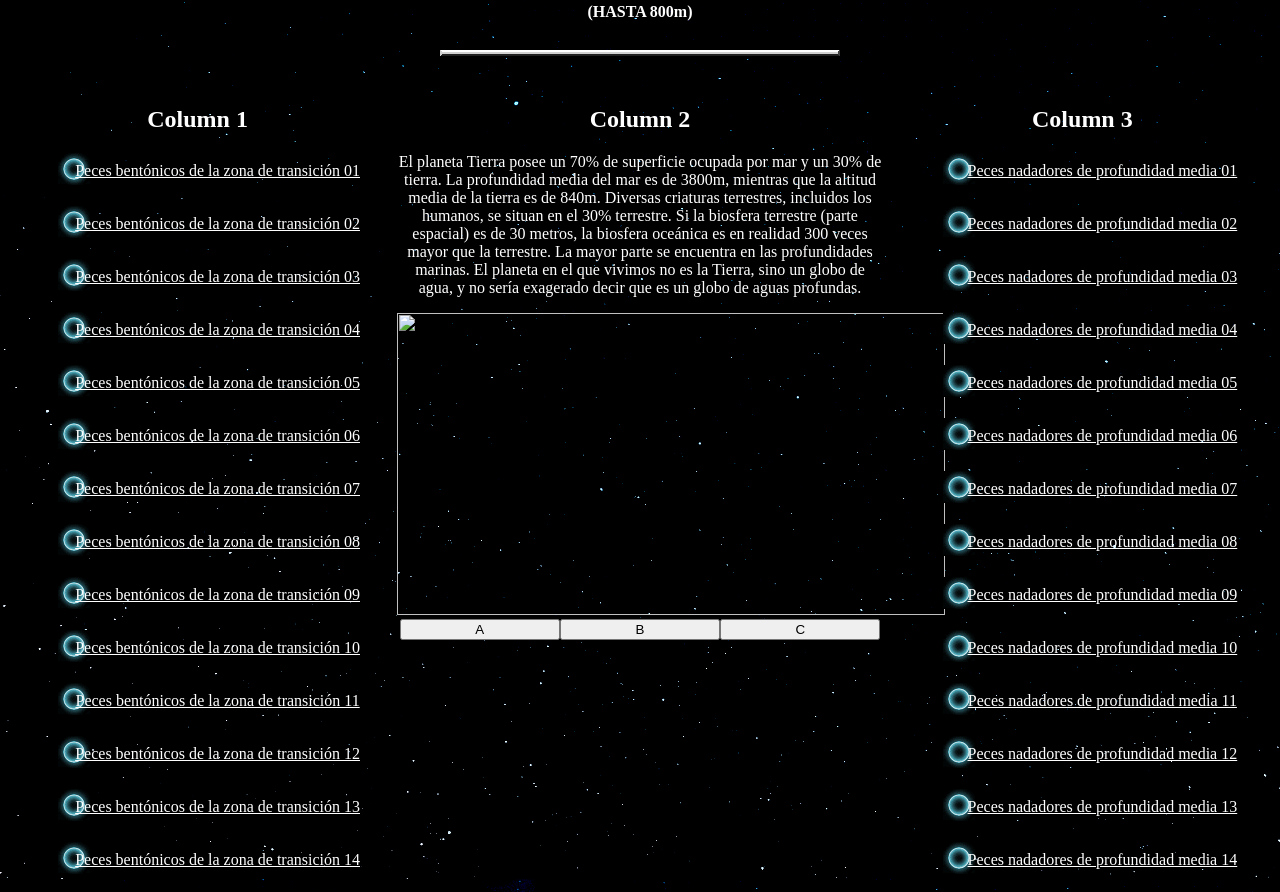
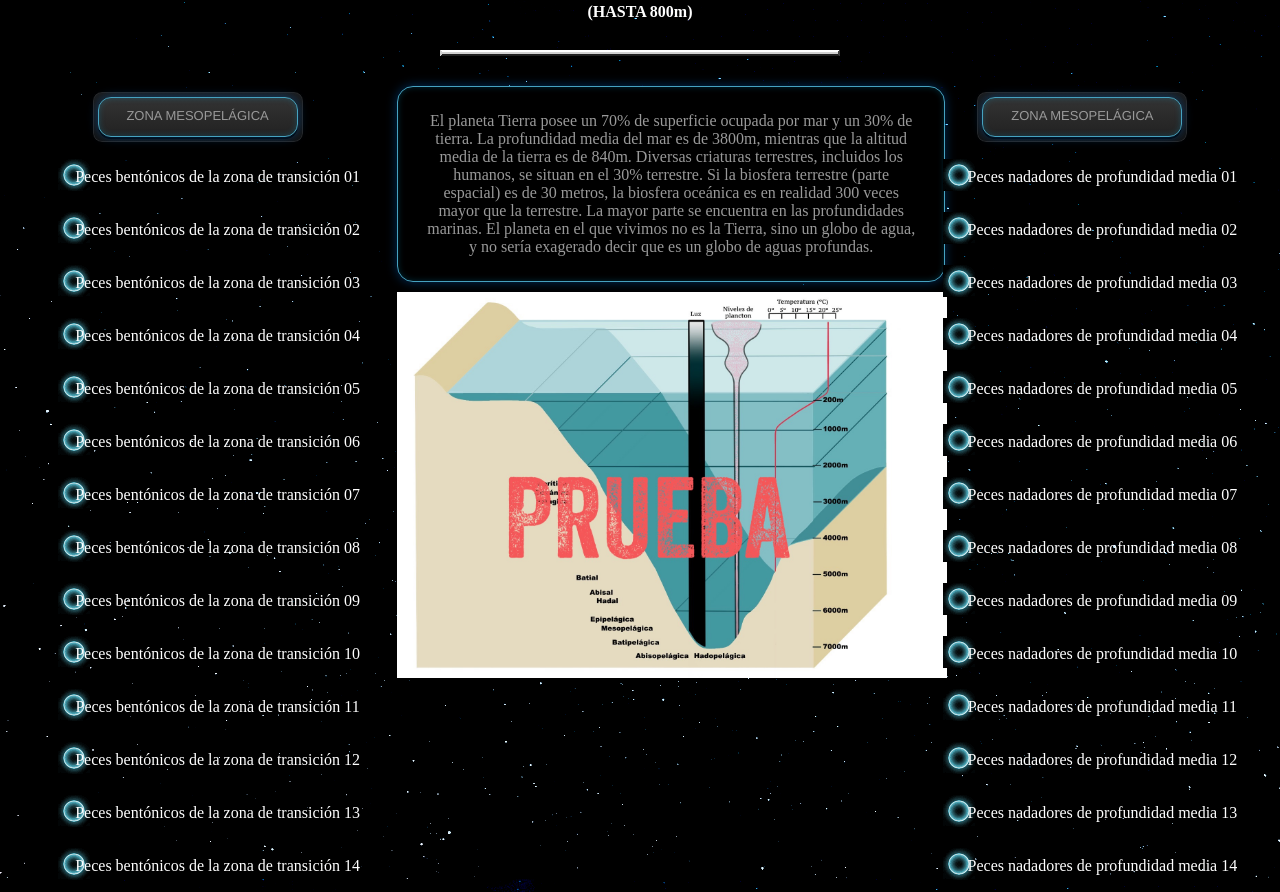
Before and after one commit to imc89/ABYSSE, a plain HTML site: page src/galleries/gallery_1/gallery.html in a window 1280 px wide. Shown: the part 120-1012 px from the top of the page. Drawn offline with Linux system fonts and the light colour scheme.

Commit message:
upgrade: new styles for gallery1 and new translations.

```diff
--- a/src/galleries/style.css
+++ b/src/galleries/gallery1-styles.css
@@ -13,12 +13,23 @@ body {
     color: #fff;
 }
 
+.gallery-img {
+    width: 550px
+}
+
+.gallery-info {
+    width: 548px;
+    margin-bottom: 10px;
+}
+
+
 .column {
     float: left;
     padding: 10px;
 }
 
-.left, .right {
+.left,
+.right {
     width: 30%;
     text-align: center;
     /* background-color:#aaa; */
@@ -39,15 +50,19 @@ body {
 
 li {
     line-height: 35px;
-    background:  url('../../img/icons_and_labels/list.gif') 0 0 no-repeat;
+    background: url('../../img/icons_and_labels/list.gif') 0 0 no-repeat;
     list-style-type: none;
 }
 
-a {color: #fff;}
+a {
+    color: #fff;
+    text-decoration: none;
+}
 
 a:hover {
     cursor: url('https://i.im.ge/2023/07/29/95F7aX.C5.png') 32 32, auto;
 }
+
 #home:hover {
     cursor: url('https://i.im.ge/2023/07/29/95F7aX.C5.png') 32 32, auto;
 }
--- a/src/galleries/gallery_1/gallery.html
+++ b/src/galleries/gallery_1/gallery.html
@@ -1,76 +1,115 @@
 <!DOCTYPE html>
 <html lang="en">
+
 <head>
     <meta charset="UTF-8">
     <meta name="viewport" content="width=device-width, initial-scale=1.0">
     <link rel="stylesheet" href="../../styles/mainstyles.css">
-    <link rel="stylesheet" href="../style.css">
+    <link rel="stylesheet" href="../../styles/button-style.css">
+    <link rel="stylesheet" href="../gallery1-styles.css">
+
     <script src="../../scripts/imgSwitch.js"></script>
-    <title>Document</title>
+    <title>ABYSSE_GALLERY_1</title>
 </head>
+
 <body>
-    <h1 style="text-align: center;">ZONA 1</h1>
-    <h3 style="text-align: center;">PECES DE AGUAS PROFUNDAS </h3>
-    <h4 style="text-align: center;">(HASTA 800m)</h4>
+    <h1 style="text-align: center;" data-i18n-key="area-gallery.1">ZONA 1</h1>
+    <h3 style="text-align: center;" data-i18n-key="title-gallery.1">PECES DE AGUAS PROFUNDAS </h3>
+    <h4 style="text-align: center;" data-i18n-key="subtitle-gallery.1">(HASTA 800m)</h4>
     <p style="text-align: center;"><img src="../../../img/icons_and_labels/line.gif" width="400" height="6"></p>
     <p class="topcorner">
-        <a onclick="window.location.href='../../../index.html'">
+        <!-- <a onclick="window.location.href='../../../index.html'">
             <img class="change-cursor" src="../../../img/move/home_1.png" width="240" height="90" name="home"
                 onmouseout="imgSwitch('home', '../../../img/move/home_1.png');"
                 onmouseover="imgSwitch('home', '../../../img/move/home_2.png');" />
-        </a>
+        </a> -->
+        <div class="light-button topcorner">
+            <button class="glow-button change-cursor" onclick="window.location.href='../../../index.html'"> HOME
+            </button>
+        </div>
     </p>
     <div class="row">
         <div class="column left">
-        <h2>Column 1</h2>
+            <div class="light-title">
+                <p class="glow-title" data-i18n-key="area-gallery-list.1">ZONA MESOPELÁGICA</p>
+            </div>
             <ul>
-            <li><a href="./A_mesopelagic/a_mesopelagic01.html">Peces bentónicos de la zona de transición 01</a></li><br>
-            <li><a href="./A_mesopelagic/a_mesopelagic02.html">Peces bentónicos de la zona de transición 02</a></li><br>
-            <li><a href="./A_mesopelagic/a_mesopelagic03.html">Peces bentónicos de la zona de transición 03</a></li><br>
-            <li><a href="./A_mesopelagic/a_mesopelagic04.html">Peces bentónicos de la zona de transición 04</a></li><br>
-            <li><a href="./A_mesopelagic/a_mesopelagic05.html">Peces bentónicos de la zona de transición 05</a></li><br>
-            <li><a href="./A_mesopelagic/a_mesopelagic06.html">Peces bentónicos de la zona de transición 06</a></li><br>
-            <li><a href="./A_mesopelagic/a_mesopelagic07.html">Peces bentónicos de la zona de transición 07</a></li><br>
-            <li><a href="./A_mesopelagic/a_mesopelagic08.html">Peces bentónicos de la zona de transición 08</a></li><br>
-            <li><a href="./A_mesopelagic/a_mesopelagic09.html">Peces bentónicos de la zona de transición 09</a></li><br>
-            <li><a href="./A_mesopelagic/a_mesopelagic10.html">Peces bentónicos de la zona de transición 10</a></li><br>
-            <li><a href="./A_mesopelagic/a_mesopelagic11.html">Peces bentónicos de la zona de transición 11</a></li><br>
-            <li><a href="./A_mesopelagic/a_mesopelagic12.html">Peces bentónicos de la zona de transición 12</a></li><br>
-            <li><a href="./A_mesopelagic/a_mesopelagic13.html">Peces bentónicos de la zona de transición 13</a></li><br>
-            <li><a href="./A_mesopelagic/a_mesopelagic14.html">Peces bentónicos de la zona de transición 14</a></li><br>
-            <li><a href="./A_mesopelagic/a_mesopelagic15.html">Peces bentónicos de la zona de transición 15</a></li><br>
-            <li><a href="./A_mesopelagic/a_mesopelagic16.html">Peces bentónicos de la zona de transición 16</a></li><br>
-            <li><a href="./A_mesopelagic/a_mesopelagic17.html">Peces bentónicos de la zona de transición 17</a></li><br>
-            <li><a href="./A_mesopelagic/a_mesopelagic18.html">Peces bentónicos de la zona de transición 18</a></li><br>
-            <li><a href="./A_mesopelagic/a_mesopelagic19.html">Peces bentónicos de la zona de transición 19</a></li><br>
-            <li><a href="./A_mesopelagic/a_mesopelagic20.html">Peces bentónicos de la zona de transición 20</a></li><br>
-            <li><a href="./A_mesopelagic/a_mesopelagic21.html">Peces bentónicos de la zona de transición 21</a></li><br>
-            <li><a href="./A_mesopelagic/a_mesopelagic22.html">Peces bentónicos de la zona de transición 22</a></li><br>
-            <li><a href="./A_mesopelagic/a_mesopelagic23.html">Peces bentónicos de la zona de transición 23</a></li><br>
-            <li><a href="./A_mesopelagic/a_mesopelagic24.html">Peces bentónicos de la zona de transición 24</a></li><br>
-            <li><a href="./A_mesopelagic/a_mesopelagic25.html">Peces bentónicos de la zona de transición 25</a></li><br>
+                <li><a href="./A_mesopelagic/a_mesopelagic01.html" data-i18n-key="link-gallery-list1.1">Peces bentónicos de la zona de transición 01</a></li>
+                <br>
+                <li><a href="./A_mesopelagic/a_mesopelagic02.html" data-i18n-key="link-gallery-list1.2">Peces bentónicos de la zona de transición 02</a></li>
+                <br>
+                <li><a href="./A_mesopelagic/a_mesopelagic03.html" data-i18n-key="link-gallery-list1.3">Peces bentónicos de la zona de transición 03</a></li>
+                <br>
+                <li><a href="./A_mesopelagic/a_mesopelagic04.html" data-i18n-key="link-gallery-list1.4">Peces bentónicos de la zona de transición 04</a></li>
+                <br>
+                <li><a href="./A_mesopelagic/a_mesopelagic05.html" data-i18n-key="link-gallery-list1.5">Peces bentónicos de la zona de transición 05</a></li>
+                <br>
+                <li><a href="./A_mesopelagic/a_mesopelagic06.html" data-i18n-key="link-gallery-list1.6">Peces bentónicos de la zona de transición 06</a></li>
+                <br>
+                <li><a href="./A_mesopelagic/a_mesopelagic07.html" data-i18n-key="link-gallery-list1.7">Peces bentónicos de la zona de transición 07</a></li>
+                <br>
+                <li><a href="./A_mesopelagic/a_mesopelagic08.html" data-i18n-key="link-gallery-list1.8">Peces bentónicos de la zona de transición 08</a></li>
+                <br>
+                <li><a href="./A_mesopelagic/a_mesopelagic09.html" data-i18n-key="link-gallery-list1.9">Peces bentónicos de la zona de transición 09</a></li>
+                <br>
+                <li><a href="./A_mesopelagic/a_mesopelagic10.html" data-i18n-key="link-gallery-list1.10">Peces bentónicos de la zona de transición 10</a></li>
+                <br>
+                <li><a href="./A_mesopelagic/a_mesopelagic11.html" data-i18n-key="link-gallery-list1.11">Peces bentónicos de la zona de transición 11</a></li>
+                <br>
+                <li><a href="./A_mesopelagic/a_mesopelagic12.html" data-i18n-key="link-gallery-list1.12">Peces bentónicos de la zona de transición 12</a></li>
+                <br>
+                <li><a href="./A_mesopelagic/a_mesopelagic13.html" data-i18n-key="link-gallery-list1.13">Peces bentónicos de la zona de transición 13</a></li>
+                <br>
+                <li><a href="./A_mesopelagic/a_mesopelagic14.html" data-i18n-key="link-gallery-list1.14">Peces bentónicos de la zona de transición 14</a></li>
+                <br>
+                <li><a href="./A_mesopelagic/a_mesopelagic15.html" data-i18n-key="link-gallery-list1.15">Peces bentónicos de la zona de transición 15</a></li>
+                <br>
+                <li><a href="./A_mesopelagic/a_mesopelagic16.html" data-i18n-key="link-gallery-list1.16">Peces bentónicos de la zona de transición 16</a></li>
+                <br>
+                <li><a href="./A_mesopelagic/a_mesopelagic17.html" data-i18n-key="link-gallery-list1.17">Peces bentónicos de la zona de transición 17</a></li>
+                <br>
+                <li><a href="./A_mesopelagic/a_mesopelagic18.html" data-i18n-key="link-gallery-list1.18">Peces bentónicos de la zona de transición 18</a></li>
+                <br>
+                <li><a href="./A_mesopelagic/a_mesopelagic19.html" data-i18n-key="link-gallery-list1.19">Peces bentónicos de la zona de transición 19</a></li>
+                <br>
+                <li><a href="./A_mesopelagic/a_mesopelagic20.html" data-i18n-key="link-gallery-list1.20">Peces bentónicos de la zona de transición 20</a></li>
+                <br>
+                <li><a href="./A_mesopelagic/a_mesopelagic21.html" data-i18n-key="link-gallery-list1.21">Peces bentónicos de la zona de transición 21</a></li>
+                <br>
+                <li><a href="./A_mesopelagic/a_mesopelagic22.html" data-i18n-key="link-gallery-list1.22">Peces bentónicos de la zona de transición 22</a></li>
+                <br>
+                <li><a href="./A_mesopelagic/a_mesopelagic23.html" data-i18n-key="link-gallery-list1.23">Peces bentónicos de la zona de transición 23</a></li>
+                <br>
+                <li><a href="./A_mesopelagic/a_mesopelagic24.html" data-i18n-key="link-gallery-list1.24">Peces bentónicos de la zona de transición 24</a></li>
+                <br>
+                <li><a href="./A_mesopelagic/a_mesopelagic25.html" data-i18n-key="link-gallery-list1.25">Peces bentónicos de la zona de transición 25</a></li>
+                <br>
             </ul>
         </div>
         <div class="column middle">
-          <h2>Column 2</h2>
-          <p>El planeta Tierra posee un 70% de superficie ocupada por mar y un 30% de tierra.
+
+            <p class="infoBox gallery-info" data-i18n-key="info-gallery.1">
+                El planeta Tierra posee un 70% de superficie ocupada por mar y un 30% de tierra.
                 La profundidad media del mar es de 3800m, mientras que la altitud media de la tierra es de
                 840m. Diversas criaturas terrestres, incluidos los humanos, se situan en el 30% terrestre.
                 Si la biosfera terrestre (parte espacial) es de 30 metros, la biosfera oceánica es en
                 realidad 300 veces mayor que la terrestre. La mayor parte se encuentra en las profundidades
                 marinas. El planeta en el que vivimos no es la Tierra, sino un globo de agua, y no sería
                 exagerado decir que es un globo de aguas profundas.</p>
-        <IMG src="../../../img/sin.png" width="548" height="302" >
 
-            <div style="display: flex; justify-content: center;">
+            <img class="gallery-img" src="../../../img/galleries/prueba.jpg">
+
+            <!-- <div style="display: flex; justify-content: center;">
                 <button style="width: 33%;">A</button>
                 <button style="width: 33%;">B</button>
                 <button style="width: 33%;">C</button>
-        </div>
+            </div> -->
 
         </div>
         <div class="column right">
-        <h2>Column 3</h2>
+            <div class="light-title">
+                <p class="glow-title" data-i18n-key="area-gallery-list.2">ZONA MESOPELÁGICA</p>
+            </div>
             <ul>
                 <li><a href="b_mesopelagic01.html">Peces nadadores de profundidad media 01</a></li><br>
                 <li><a href="b_mesopelagic02.html">Peces nadadores de profundidad media 02</a></li><br>
@@ -121,4 +160,5 @@
         </div>
     </div>
 </body>
+
 </html>
--- a/src/styles/mainstyles.css
+++ b/src/styles/mainstyles.css
@@ -48,6 +48,37 @@
     outline: none;
 }
 
+.light-title {
+    margin-top: 5px;
+    background: #111;
+    background: linear-gradient(#1b1b1b, #111);
+    border: 1px solid #000;
+    border-radius: 10px;
+    box-shadow: inset 0 0 0 1px #272727;
+    display: inline-block;
+    padding: 5px;
+    z-index: 1;
+}
+
+.glow-title {
+    font-family: 'Cabin', helvetica, arial, sans-serif;
+    font-size: 13px;
+    height: 40px;
+    margin-top: 5px;
+    margin: auto;
+    padding: 10px;
+    width: 200px;
+    background: linear-gradient(#333, #222);
+    border: 1px solid #444;
+    color: #999999;
+    -webkit-transition: all 100ms;
+    -moz-transition: all 100ms;
+    transition: all 100ms;
+    -webkit-animation: info-glow 800ms ease-out infinite alternate;
+    animation: info-glow 800ms ease-out infinite alternate;
+    outline: none;
+}
+
 
 @-webkit-keyframes info-glow {
     0% {
```
Also changed, not shown: src/locales/en.json (+33 -1 lines), src/locales/es.json (+33 -1 lines), img/galleries/prueba.jpg (added). Lines whose indentation alone changed are shown as unchanged.
